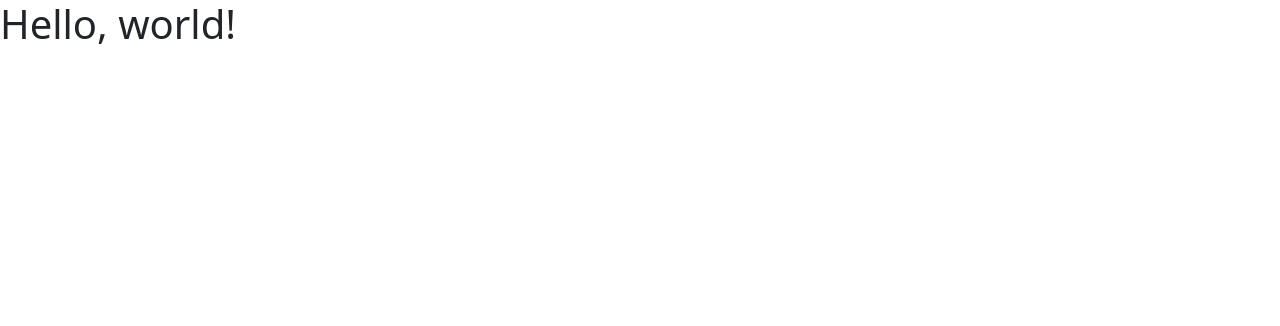
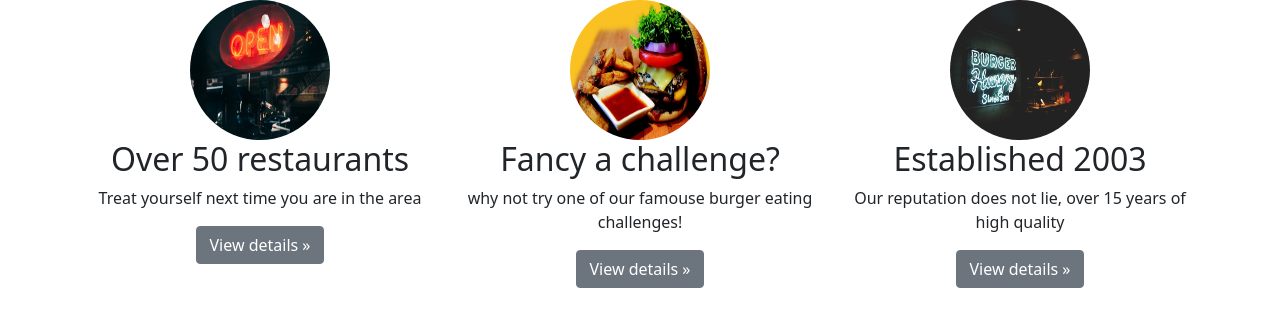
Before and after one commit to alfa33333/boostrap_start, a plain HTML site: page index.html in a window 1280 px wide. Drawn offline with nearby package versions, Linux system fonts and the light colour scheme.

Commit message:
set images style

```diff
--- a/index.html
+++ b/index.html
@@ -7,11 +7,33 @@
 
     <!-- Bootstrap CSS -->
     <link href="https://cdn.jsdelivr.net/npm/bootstrap@5.1.0/dist/css/bootstrap.min.css" rel="stylesheet" integrity="sha384-KyZXEAg3QhqLMpG8r+8fhAXLRk2vvoC2f3B09zVXn8CA5QIVfZOJ3BCsw2P0p/We" crossorigin="anonymous">
-
+    <link rel="stylesheet" href="styles.css">
     <title>Gourmet Burgers</title>
   </head>
   <body>
-    <h1>Hello, world!</h1>
+    <div class="container text-center">
+        <div class="row">
+            <div class="col-md-4">
+               <img class="rounded-circle" src="images/open.jpg" alt="restaurants image">
+               <h2>Over 50 restaurants</h2>
+               <p>Treat yourself next time you are in the area</p>
+               <p><a class="btn btn-secondary" href="" role="button">View details &raquo;</a></p>
+            </div>
+            <div class="col-md-4">
+                <img class="rounded-circle" src="images/challenge.jpg">
+                <h2>Fancy a challenge?</h2>
+                <p>why not try one of our famouse burger eating challenges!</p>
+                <p><a class="btn btn-secondary" href="" role="button">View details &raquo;</a></p>
+            </div>
+            <div class="col-md-4">
+                <img class="rounded-circle" src="images/sign.jpg" alt="reputation image">
+                <h2>Established 2003</h2>
+                <p>Our reputation does not lie, over 15 years of high quality</p>
+                <p><a class="btn btn-secondary" href="" role="button">View details &raquo;</a></p>
+            </div>
+
+        </div>
+    </div>
 
     <!-- Optional JavaScript; choose one of the two! -->
 
--- /dev/null
+++ b/styles.css
@@ -0,0 +1,4 @@
+.col-md-4 > img {
+    width: 140px;
+    height: 140px;
+}
```
Also changed, not shown: images/carousel1.jpg (added), images/carousel2.jpg (added), images/challenge.jpg (added), images/open.jpg (added), images/sign.jpg (added).
